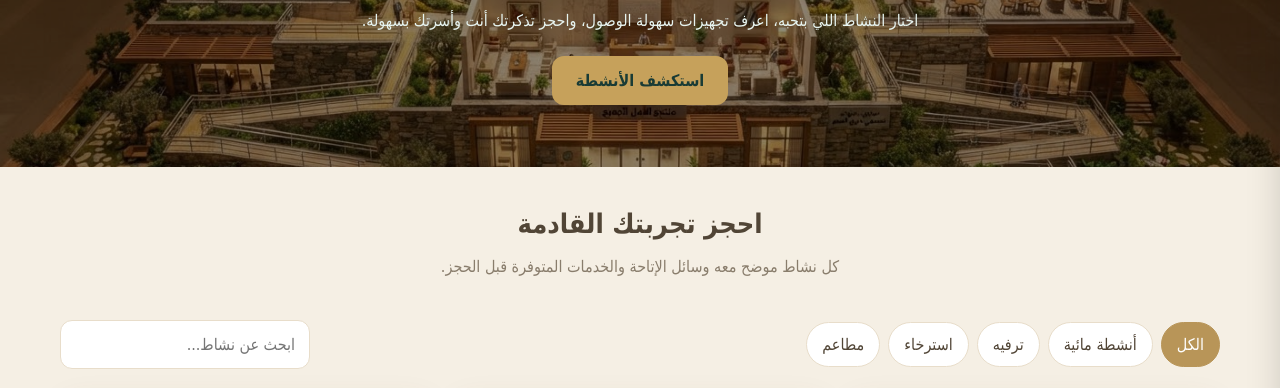
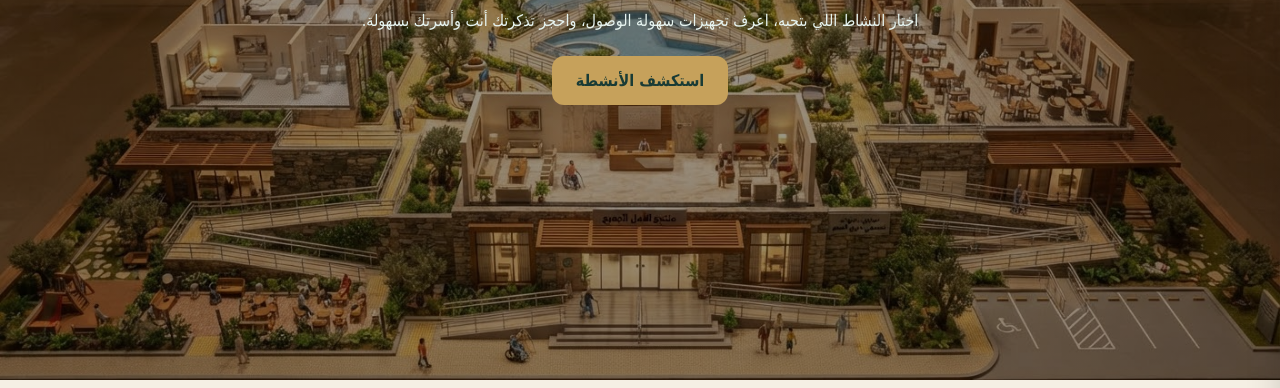
Before and after one commit to zeyadahraf-dotcom/Equalis-RESORT, a plain HTML site: page index.html in a window 1280 px wide. Shown: the part 170-558 px from the top of the page. Drawn offline with Linux system fonts and the light colour scheme; no server answers.

Commit message:
Update index.html

```diff
--- a/index.html
+++ b/index.html
@@ -24,12 +24,13 @@
     button, input, select, textarea { font: inherit; }
     button { cursor: pointer; }
     .hero {
-    color: white;
-    padding: 54px 20px 62px;
-    text-align: center;
-    background:
-        linear-gradient(rgba(0,0,0,.45), rgba(0,0,0,.45)),
-        url('IMG-20261118-WA0030.jpg') center center / cover no-repeat;
+  color: white;
+  padding: 54px 20px 62px;
+  text-align: center;
+  background:
+    linear-gradient(rgba(0,0,0,.40), rgba(0,0,0,.40)),
+    url('./IMG-20261118-WA0030.jpg') center center / cover no-repeat;
+  min-height: 550px;
     }
     linear-gradient(rgba(40,30,20,.30), rgba(40,30,20,.45)),
     url('IMG-20261118-WA0030.jpg') center center / cover no-repeat;
```
